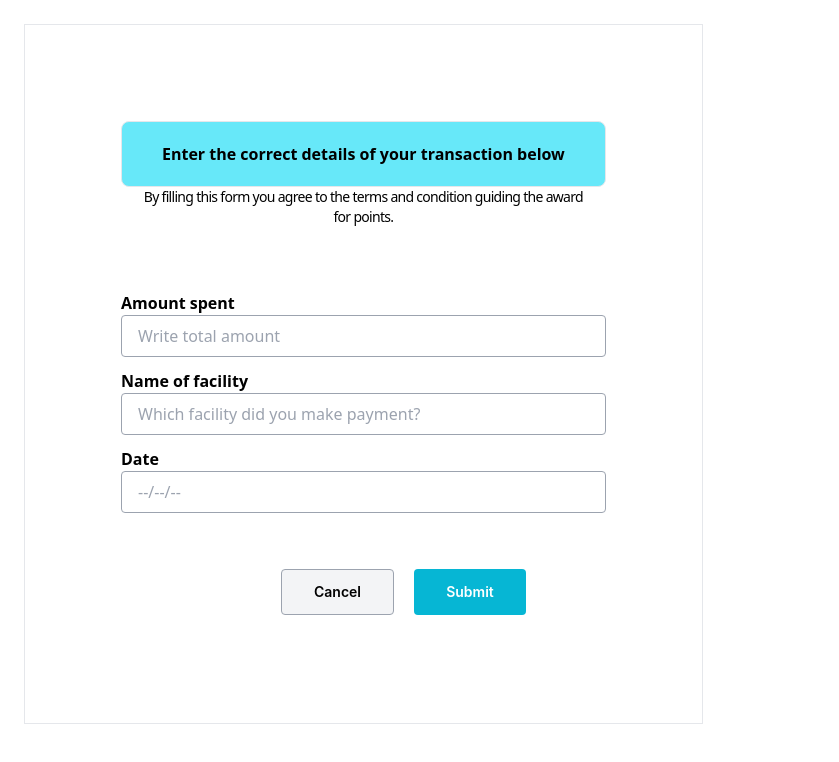
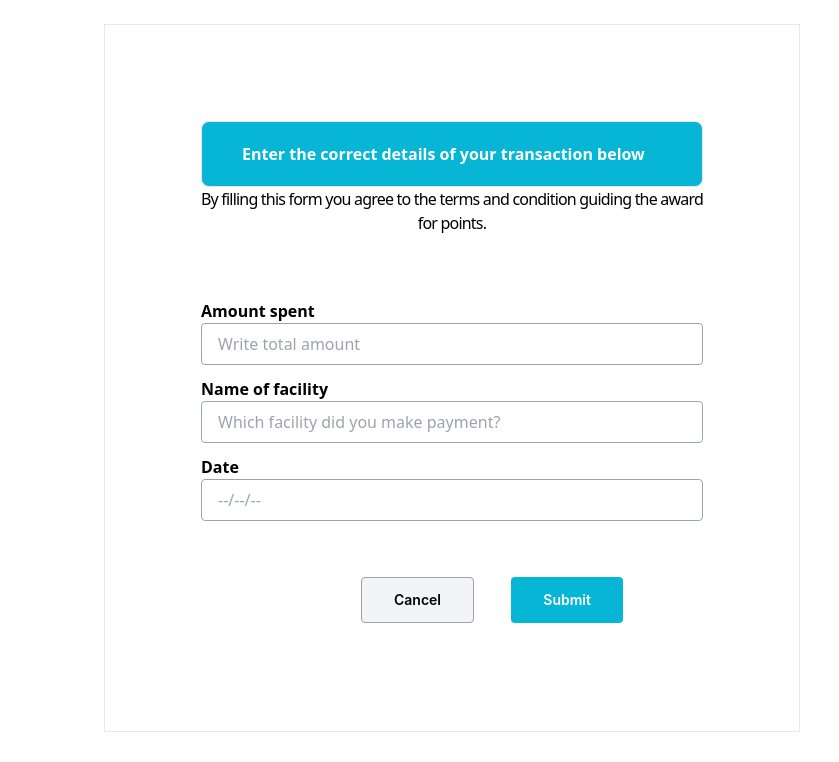
Before and after one commit to Godwinbold/HEALTH-SQUARE-PAY, a React (Vite) app: page /earnpointexistingaccount in a window 1280 px wide. Shown: the top 762 px of the page, without its empty margins (0-839 px from the left). Built offline with nearby package versions, Linux system fonts and the light colour scheme.

Commit message:
EarnPointExistingAccount

```diff
--- a/src/components/EarnPointExistingAccount.jsx
+++ b/src/components/EarnPointExistingAccount.jsx
@@ -2,9 +2,9 @@
 
 const EarnPointExistingAccount = () => {
   return (
-    <div className="absolute top-6 border boreer-gray-1 left-6 w-511 h-70 p-24 ">
-      <h2 className="font-bold border bg-cyan-300 px-10 py-5 gap-10 rounded-lg">Enter the correct details of your transaction below</h2>
-      <p className="font-inter text-sm font-normal leading-3.82 tracking-tighter text-center">By filling this form you agree to the terms and condition guiding the award <br/> for points.</p>
+    <div className="absolute top-6 border boreer-gray-1 left-6 w-511 h-70 p-24 ml-20">
+      <h2 className="font-bold text-base text-white border bg-cyan-500 px-10 py-5 gap-10 rounded-lg">Enter the correct details of your transaction below</h2>
+      <p className="font-inter text-l font-normal leading-3.82 tracking-tighter text-center">By filling this form you agree to the terms and condition guiding the award <br/> for points.</p>
       <form className="mt-16" style={{ top: '166px', left: '37px', gap: '16px' }}>
         <div className="flex flex-col">
           <label htmlFor="amountSpent" className="font-bold">Amount spent</label>
--- a/src/components/EarnPointNewUser.jsx
+++ b/src/components/EarnPointNewUser.jsx
@@ -2,8 +2,8 @@
 
 const EarnPointNewUser = () => {
   return (
-    <div className="absolute top-6 border boreer-gray-1 left-6 w-511 h-70 p-24 ">
-      <h2 className="font-bold border bg-cyan-300 px-10 py-5 gap-10 rounded-lg">Enter the correct details of your transaction below</h2>
+    <div className="absolute top-6 border boreer-gray-1 left-6 w-511 h-70 p-24 ml-20">
+      <h2 className="font-bold text-base text-white border bg-cyan-500 px-10 py-5 gap-10 rounded-lg">Enter the correct details of your transaction below</h2>
       <p className="font-inter text-sm font-normal leading-3.82 tracking-tighter text-center">By filling this form you agree to the terms and condition guiding the award <br/> for points.</p>
       <form className="mt-16" style={{ top: '166px', left: '37px', gap: '16px' }}>
       <div className="flex flex-col">
--- a/src/routing/Router.jsx
+++ b/src/routing/Router.jsx
@@ -1,4 +1,5 @@
 import { BrowserRouter, Routes, Route } from "react-router-dom";
+import Homepage from '../pages/Homepage';
 import Dashboard from "../pages/dashboard/Dashboard";
 import CreateAccount from "../pages/auth/CreateAccount";
 import WelcomeBack from "../pages/auth/WelcomeBack";
@@ -7,7 +8,6 @@ import Profile from "../pages/profile/Profile";
 import AboutUs from '../pages/AboutUs';
 import ContactUs from '../pages/ContactUs';
 import FAQ from '../pages/FAQ';
-import Homepage from '../pages/Homepage';
 import EarnPointExistingAccount from '../components/EarnPointExistingAccount';
 import EarnPointNewUser from '../components/EarnPointNewUser';
 import ResetPassword from "../pages/auth/ResetPassword";
@@ -17,11 +17,11 @@ export default function Router() {
   return (
     <BrowserRouter>
           <Routes>
-        <Route path="/" element={<Homepage />} />
         <Route path="/about" element={<AboutUs />} />
         <Route path="/contact" element={<ContactUs />} />
+        <Route path="/dashboard" element={<Dashboard/>}/>
         <Route path="/faq" element={<FAQ />} />
-         <Route index element={<Dashboard />} />
+         <Route index element={<Homepage />} />
         <Route path="/profile" element={<Profile />} />
         <Route path="/createaccount" element={<CreateAccount />} />
         <Route path="/welcomeback" element={<WelcomeBack />} />
```
